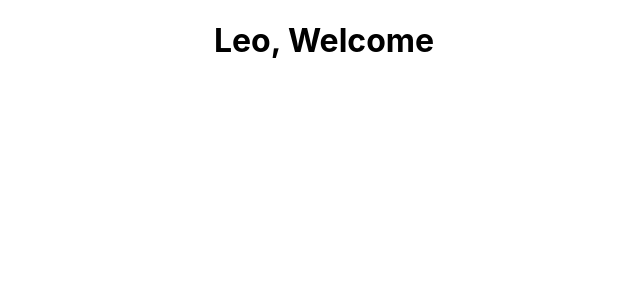
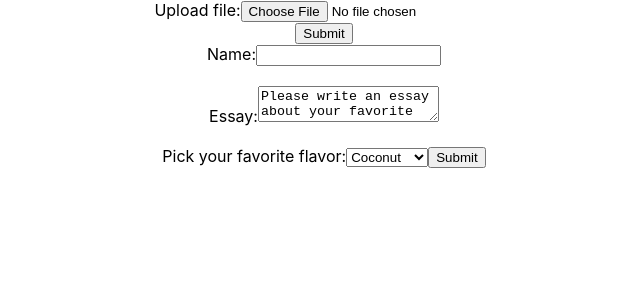
Before and after one commit to LeeSeokbong/2022-working-out, a React (Create React App) app in the folder lecture/my-app/: page / in a window 1280 px wide. Shown: the top 300 px of the page, without its empty margins (316-956 px from the left). Built offline with nearby package versions, Linux system fonts and the light colour scheme.

Commit message:
패캠 강의 Part1_2_09, 10

```diff
--- a/lecture/my-app/src/App.js
+++ b/lecture/my-app/src/App.js
@@ -1,5 +1,8 @@
 import './App.css';
-import Condition from './Part1_2_08/Condition'
+import ControlledComponent from './Part1_2_10/ControlledComponent'
+import UncontrolledComponent from './Part1_2_10/UncontrolledComponent';
+// import List from './Part1_2_09/List'
+// import Condition from './Part1_2_08/Condition'
 // import Event from './Part1_2_07/Event';
 // import Extraction from './Part1_2_04/Extraction';
 // import Composition from './Part1_2_04/Composition';
@@ -10,7 +13,10 @@
 function App() {
   return (
     <div className="App">
-      <Condition />
+      <UncontrolledComponent />
+      <ControlledComponent />
+      {/* <List /> */}
+      {/* <Condition /> */}
       {/* <Event /> */}
       {/* <FunctionalComponent/> */}
       {/* <ClassComponent/> */}
--- /dev/null
+++ b/lecture/my-app/src/Part1_2_09/List.jsx
@@ -0,0 +1,32 @@
+import React from 'react'
+
+export default function List() {
+    // const numbers = [1, 2, 3, 4, 5];
+    //     return (
+    //     <ul>
+    //         {numbers.map((item) => (
+    //             <li key={item.toString()}>{item}</li>
+    //         ))}
+    //     </ul>
+    // );
+
+    const todos = [
+        {id:1, text: "Drink Water"},
+        {id:2, text: "Wash Car"},
+        {id:3, text: "Listen Lecture"},
+        {id:4, text: "Go to bed"},
+    ];
+
+    const Item = (props) => {
+        return (
+            <li>
+                {props.id}
+                {props.text}
+            </li>
+        );
+    };
+
+    const todoList = todos.map((todo) => <Item key={todo.id} id={todo.id} text={todo.text} />);
+
+    return <>{todoList}</>
+}
--- /dev/null
+++ b/lecture/my-app/src/Part1_2_10/ControlledComponent.jsx
@@ -0,0 +1,55 @@
+import React, {useState} from 'react'
+
+export default function ControlledComponent() {
+    const [name, setName] = useState("");
+    const [flavor, setFlavor] = useState("coconut");
+    const [essay, setEssay] = useState(
+        "Please write an essay about your favorite DOM element."
+    )
+    function handleChange(event) {
+        const type = event.target.type;
+        if (type === "text") {
+            setName(event.target.value);
+        }
+        if (name === "essay") {
+            setEssay(event.target.value)
+        }
+        if (name === "flavor") {
+            setFlavor(event.target.value)
+        }
+    }
+
+    function handleSubmit(event) {
+        alert(`name: ${name}, essay: ${essay}, flavor: ${flavor}`);
+        event.preventDefault();
+    }
+    return (
+      <form onSubmit={handleSubmit}>
+        <label>
+          Name:
+          <input name="name" type="text" value={name} onChange={handleChange} />
+        </label>
+        <br />
+        <br />
+
+        <label>
+            Essay:
+            <textarea name="essay" value={essay} onChange={handleChange} />
+        </label>
+        <br />
+        <br />
+
+        <label>
+          Pick your favorite flavor:
+          <select name="flavor" value={flavor} onChange={handleChange}>
+            <option value="grapefruit">Grapefruit</option>
+            <option value="lime">Lime</option>
+            <option value="coconut">Coconut</option>
+            <option value="mango">Mango</option>
+          </select>
+        </label>
+
+        <input type="submit" value="Submit" />
+      </form>
+    );
+}
--- /dev/null
+++ b/lecture/my-app/src/Part1_2_10/UncontrolledComponent.jsx
@@ -0,0 +1,21 @@
+import React, { useRef } from 'react'
+
+export default function UncontrolledComponent() {
+  const fileInputRef = useRef(null);
+  function handleSubmit(event) {
+    event.preventDefault();
+    alert(
+      `Selected file - ${this.fileInput.current.files[0].name}`
+    );
+  }
+  return (
+    <form onSubmit={handleSubmit}>
+        <label>
+          Upload file:
+          <input type="file" ref={fileInputRef} />
+        </label>
+        <br />
+        <button type="submit">Submit</button>
+      </form>
+  )
+}
```
